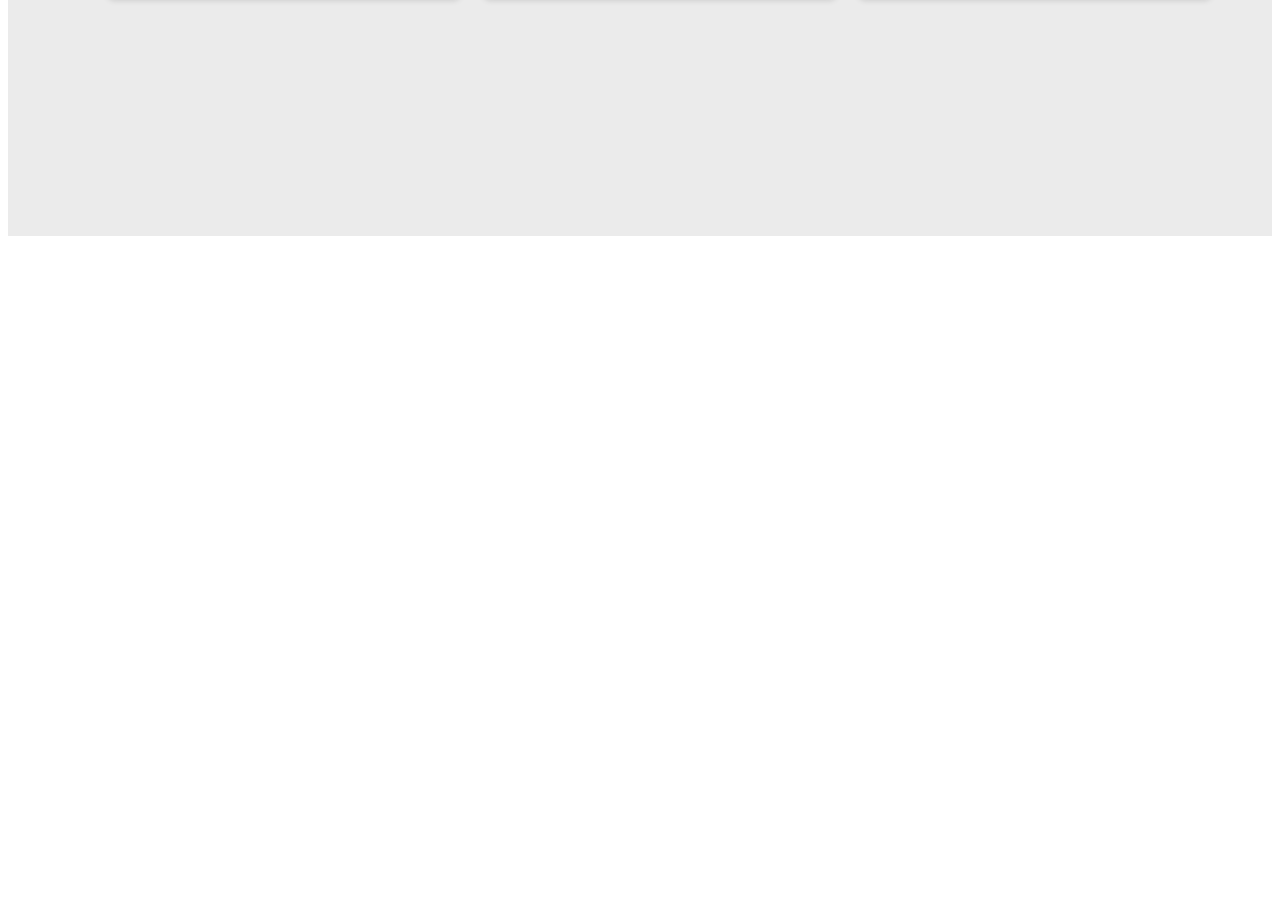
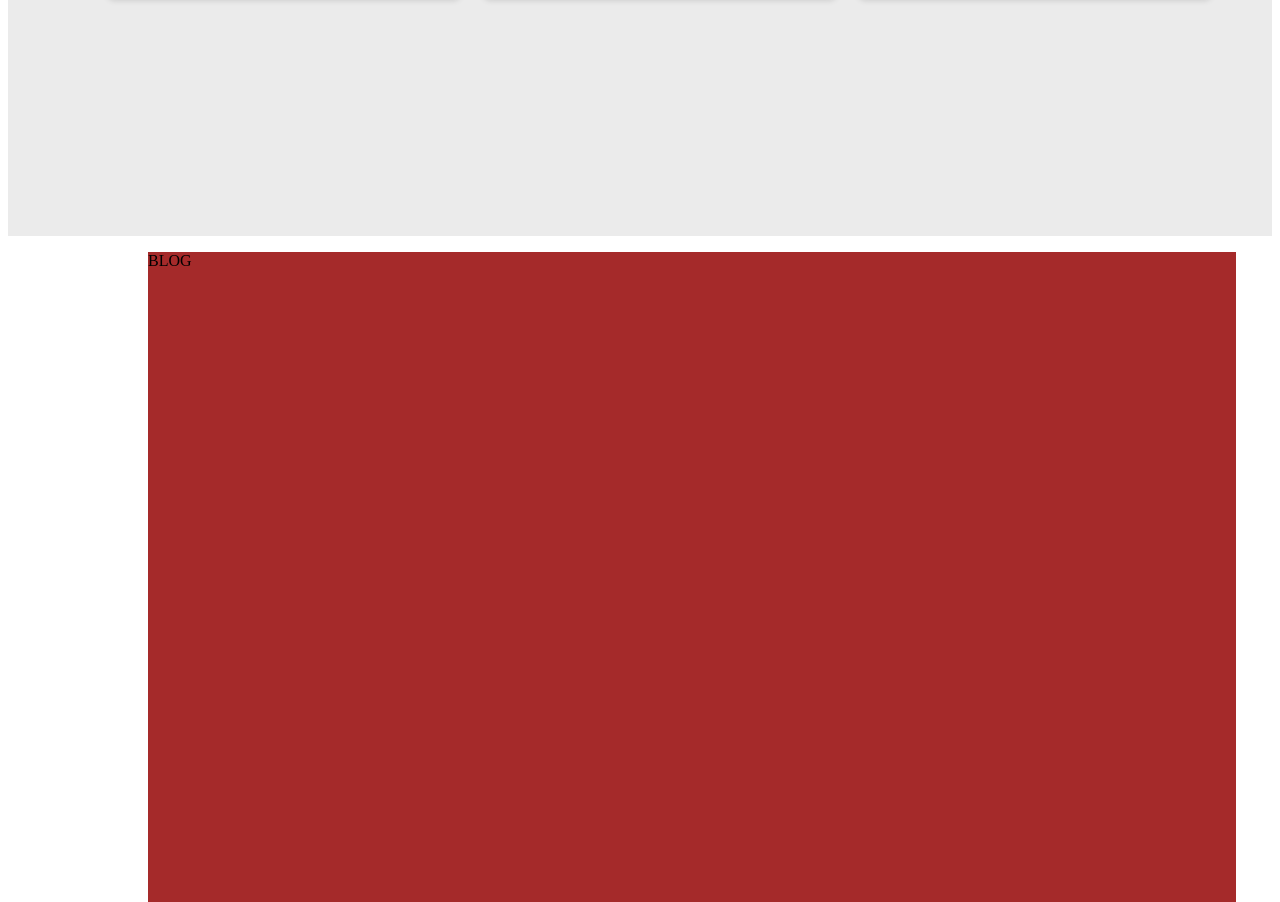
Before and after one commit to SofiaMarzari/Maquetacion-de-sitio, a plain HTML site: page index.html in a window 1280 px wide. Shown: the part 1298-2200 px from the top of the page. Before the commit the page ends 1582 px from the top, so only its background shows below. Drawn offline with Linux system fonts and the light colour scheme.

Commit message:
Realizado el footer

```diff
--- a/css/estilo.scss
+++ b/css/estilo.scss
@@ -260,4 +260,31 @@ $none: 0px 0px 0px 0px;
         position: absolute;
         top: 1145px;
     }
+    /*         SECTION BLOG     */
+    #section-blog {
+        width: 1088px;
+        height: 982px;
+        background-color: brown;
+        margin-left: 140px;
+    }
+    /*          FOOTER          */
+    footer {
+        background-color: $colortextogrisaseo;
+        max-width: 100%;
+        height: 96px;
+        display: flex;
+        flex-direction: row;
+        justify-content: space-between;
+    }
+    #footer-section-logo {
+        margin-top: 39px;
+        margin-left: 139px;
+    }
+    #footer-section-logos-redes {
+        margin-top: 39px;
+        margin-right: 185px;
+    }
+    #footer-section-logos-redes>img {
+        margin-left: 35px;
+    }
 }
--- a/index.html
+++ b/index.html
@@ -76,7 +76,19 @@
             </section>
         </div>
         <section id="section-blog">
+            <p>BLOG</p>
+            <section id="section-contenedor-blog">
+                <section id="section-contenedor-blog-I">
+                    <section class="section-blogparticularI">
 
+                    </section>
+                </section>
+                <section id="section-contenedor-blog-D">
+                    <section class="section-blogparticularD">
+
+                    </section>
+                </section>
+            </section>
         </section>
     </div>
     <footer>
```
Also changed, not shown: css/estilo.css, 1 other file.
